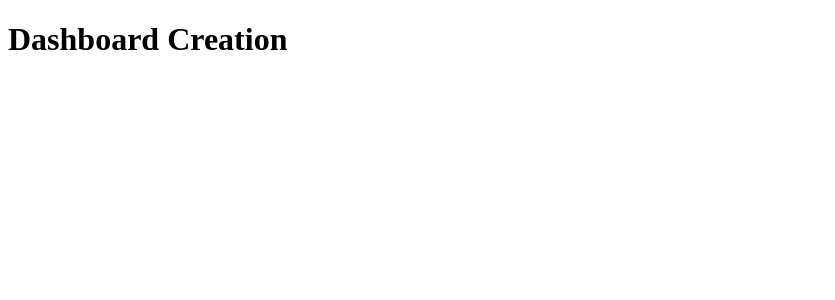
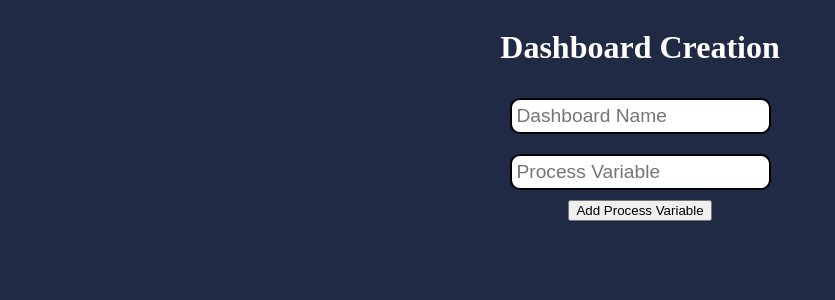
Before and after one commit to PenPen7531/ISSP-Triumf-435, a Flask app: page /create in a window 1280 px wide. Shown: the top 300 px of the page, without its empty margins (0-835 px from the left). Run offline with Flask 2, Linux system fonts and the light colour scheme; the visitor is signed in with stand-in values (Sample User, id 1).

Commit message:
Added new create dashboard page

```diff
--- /dev/null
+++ b/app/static/css/create.css
@@ -0,0 +1,28 @@
+html{
+    background-color: #202A44;
+    color: white;
+}
+
+.flex-mid{
+    display: flex;
+    flex-direction: column;
+    justify-content: center;
+    align-items: center;
+}
+
+#create-dash{
+    display: flex;
+    flex-direction: column;
+
+}
+
+#create-dash > * {
+    margin: 10px;
+}
+
+input{
+    font-size: 1.5vw;
+    border-radius: 10px;
+    padding: 5px;
+    border: 2px solid black;
+}
--- a/app/templates/public/create.html
+++ b/app/templates/public/create.html
@@ -5,8 +5,18 @@
     <meta http-equiv="X-UA-Compatible" content="IE=edge">
     <meta name="viewport" content="width=device-width, initial-scale=1.0">
     <title>Create Dashboard</title>
+    <link rel="stylesheet" href="{{ url_for('static', filename='css/create.css') }}">
+    <script src="../../static/js/create.js"></script>
 </head>
 <body>
-    <h1>Dashboard Creation</h1>
+    <div class="flex-mid">
+        <h1>Dashboard Creation</h1>
+        <form method="POST" id="create-dash">
+
+            <input type="text" name="dash-name" placeholder="Dashboard Name">
+            <input type="text" name="pv-address" placeholder="Process Variable">
+        </form>
+        <button onclick="addPV()">Add Process Variable</button>
+    </div>
 </body>
 </html>
--- a/app/views.py
+++ b/app/views.py
@@ -24,20 +24,23 @@ def index():
 
 @app.route("/dashboard", methods=["GET", "POST"])
 def home():
+
+
     try:
         if session["user"]:
             if request.method=="GET":
                 return render_template("/public/dash.html")
             if request.method=="POST":
-
                 dashboard=request.form.get("dashboard")
                 if dashboard==None:
-                    return render_template("dash.html")
+                    return render_template("/public/dash.html")
                 else:
                     return redirect(f"/view/{dashboard}")
+
         return redirect('/error')
     except:
-        return render_template('/public/error.html')
+        return redirect('/error')
+
 
 
 @app.route("/view/<dashboard>", methods=["GET"])
```
Also changed, not shown: app/static/js/create.js (added).
